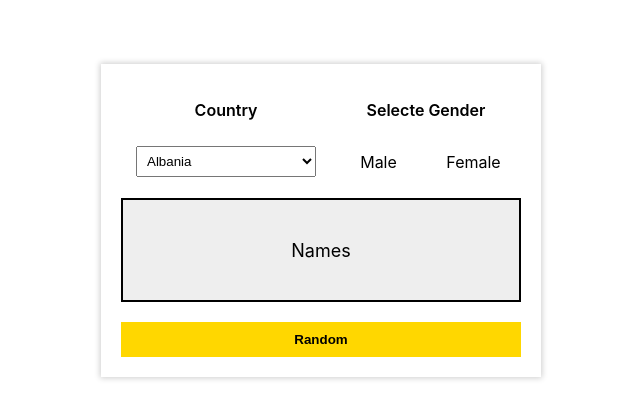
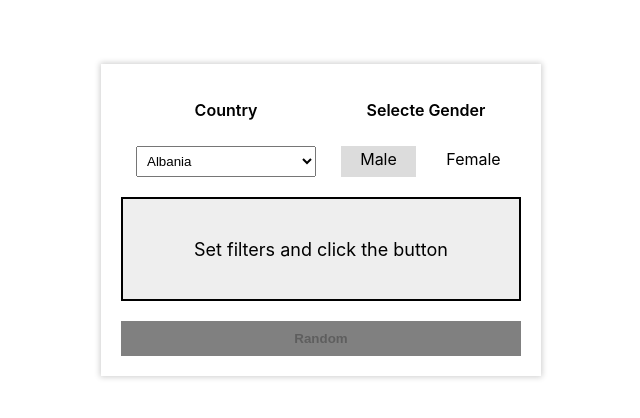
Before and after one commit to dorian-morones/randomNames, a React (Create React App) app: page / in a window 1280 px wide. Shown: the top 418 px of the page, without its empty margins (319-959 px from the left). Built offline with nearby package versions, Linux system fonts and the light colour scheme.

Commit message:
set filtes and show name in display logic

```diff
--- a/package.json
+++ b/package.json
@@ -9,6 +9,8 @@
     "@types/jest": "^24.0.0",
     "@types/node": "^12.0.0",
     "@types/react-dom": "^16.9.0",
+    "@types/react": "^16.9.35",
+    "@types/styled-components": "^5.1.0",
     "react": "^16.13.1",
     "react-dom": "^16.13.1",
     "react-scripts": "3.4.1",
@@ -37,7 +39,5 @@
     ]
   },
   "devDependencies": {
-    "@types/react": "^16.9.35",
-    "@types/styled-components": "^5.1.0"
   }
 }
--- a/src/App.tsx
+++ b/src/App.tsx
@@ -1,25 +1,44 @@
-import React from 'react';
-import Header from './components/Header';
-import Button from './components/Button';
-import Display from './components/Display';
-import styled from 'styled-components/macro';
+import React, { useState } from "react";
+import Header from "./components/Header";
+import Button from "./components/Button";
+import Display from "./components/Display";
+import styled from "styled-components/macro";
+import { generateName } from "./utils/generateName";
 
 export const Container = styled.div`
   width: 400px;
   margin: auto;
   padding: 20px;
   margin-top: 5%;
-  -webkit-box-shadow: 0px 0px 6px 1px rgba(0,0,0,0.2);
-  -moz-box-shadow: 0px 0px 6px 1px rgba(0,0,0,0.2);
-  box-shadow: 0px 0px 6px 1px rgba(0,0,0,0.2);
+  -webkit-box-shadow: 0px 0px 6px 1px rgba(0, 0, 0, 0.2);
+  -moz-box-shadow: 0px 0px 6px 1px rgba(0, 0, 0, 0.2);
+  box-shadow: 0px 0px 6px 1px rgba(0, 0, 0, 0.2);
 `;
 
 function App() {
+  const [country, setCountry] = useState<string>("");
+  const [gender, setGender] = useState<string>("Male");
+  const [disable, setDisable] = useState<boolean>(true);
+  const [name, setName] = useState<string>('');
+
+  const handleFilter = (key: string, val: string) => {
+    key === "country" && setCountry(val);
+    key === "gender" && setGender(val);
+    country !== "" && setDisable(false);
+  };
+
+  const randomName = () => {
+    console.log(country, gender);
+    const name = generateName(country, gender);
+    console.log(name);
+    setName(name);
+  };
+
   return (
     <Container>
-      <Header />
-      <Display />
-      <Button />
+      <Header country={handleFilter} gender={handleFilter} />
+      <Display showName={name}/>
+      <Button generate={() => randomName()} disable={disable} />
     </Container>
   );
 }
--- a/src/components/Button/index.tsx
+++ b/src/components/Button/index.tsx
@@ -4,13 +4,16 @@ import {
 } from './styles';
 
 interface ButtonProps {
-
+  generate: any;
+  disable: boolean;
 }
 
 const Button: FunctionComponent<ButtonProps> = (props) => {
-
+  const { generate, disable } = props;
+  let bk = disable === true ? 'grey' : 'gold';
+  console.log(disable)
   return (
-      <Btn>
+      <Btn theme={{color: bk}} onClick={() => generate()} disabled={disable}>
         Random
       </Btn>
   );
--- a/src/components/Button/styles/index.js
+++ b/src/components/Button/styles/index.js
@@ -5,5 +5,5 @@ export const Btn = styled.button`
   border: 0px;
   padding: 10px;
   font-weight: 600;
-  background-color: gold;
+  background-color: ${(props) => props.theme.color};
 `;
--- a/src/components/CountriesFilter/index.tsx
+++ b/src/components/CountriesFilter/index.tsx
@@ -4,13 +4,16 @@ import React, { FunctionComponent } from "react";
 import { getCountries } from "../../utils/getCountries";
 import { Container, Row, Title, Selecter } from "./styles";
 
-interface FiltersProps {}
+interface FiltersProps {
+  getCountry: any,
+}
 
 const CountryFilters: FunctionComponent<FiltersProps> = (props: any) => {
+  const {getCountry} = props;
   const Countries = getCountries();
 
   const handleSelect = (event:any) => {
-    console.log(event.target.value)
+    getCountry('country', event.target.value);
   };
 
   return (
--- a/src/components/Display/index.tsx
+++ b/src/components/Display/index.tsx
@@ -5,13 +5,15 @@ import {
 } from './styles/';
 
 interface DisplayProps {
-
+  showName:string,
 }
 
 const Display: FunctionComponent<DisplayProps> = (props) => {
+  const {showName} = props;
+
   return (
       <Container>
-        <Text>Names</Text>
+        <Text>{showName !== '' ? showName : 'Set filters and click the button'}</Text>
       </Container>
   );
 };
--- a/src/components/GenderFilter/index.tsx
+++ b/src/components/GenderFilter/index.tsx
@@ -1,10 +1,19 @@
 import React, { FunctionComponent, useState } from "react";
 import { Container, Row, Title, Item } from "./styles";
 
-interface GenderProps {}
+interface GenderProps {
+  getGender: any,
+}
 
 const GenderFilter: FunctionComponent<GenderProps> = (props: any) => {
-  const [selected, setSelected] = useState<string>("");
+
+  const { getGender } = props;
+  const [selected, setSelected] = useState<string>("Male");
+
+  const handleSelectCountry = (val:string) =>{
+    setSelected(val);
+    getGender('gender', val);
+  }
 
   return (
     <Container>
@@ -14,13 +23,13 @@ const GenderFilter: FunctionComponent<GenderProps> = (props: any) => {
       <Row>
         <Item
           theme={{ color: selected === "Male" ? "gainsboro" : "#fff" }}
-          onClick={() => setSelected("Male")}
+          onClick={() => handleSelectCountry("Male")}
         >
           Male
         </Item>
         <Item
           theme={{ color: selected === "Female" ? "gainsboro" : "#fff" }}
-          onClick={() => setSelected("Female")}
+          onClick={() => handleSelectCountry("Female")}
         >
           Female
         </Item>
--- a/src/components/GenderFilter/styles/index.js
+++ b/src/components/GenderFilter/styles/index.js
@@ -21,6 +21,9 @@ export const Item = styled.p`
   text-align: center;
   flex: 50%;
   background-color: ${(props) => props.theme.color};
+  margin: 10px;
+  padding: 3px;
+  height: 25px;
   &:hover{
     background-color: #c1c1c1;
   }
--- a/src/components/Header/index.tsx
+++ b/src/components/Header/index.tsx
@@ -3,13 +3,18 @@ import CountryFilters from "../CountriesFilter";
 import GenderFilter from "../GenderFilter";
 import { Container, Col } from "./styles";
 
-interface HeaderProps {}
+interface HeaderProps {
+  country: any,
+  gender: any,
+}
 
 const Header: FunctionComponent<HeaderProps> = (props: any) => {
+  const { country, gender } = props;
+
   return (
     <Container>
-      <Col><CountryFilters /></Col>
-      <Col><GenderFilter /></Col>
+      <Col><CountryFilters getCountry={country}/></Col>
+      <Col><GenderFilter getGender={gender}/></Col>
     </Container>
   );
 };
--- /dev/null
+++ b/src/utils/generateName.tsx
@@ -0,0 +1,5 @@
+/* eslint-disable array-callback-return */
+export const generateName = (country:string, gender:string) => {
+  var data = require("../data/names.json");
+  return 'Dorian M';
+};
```
